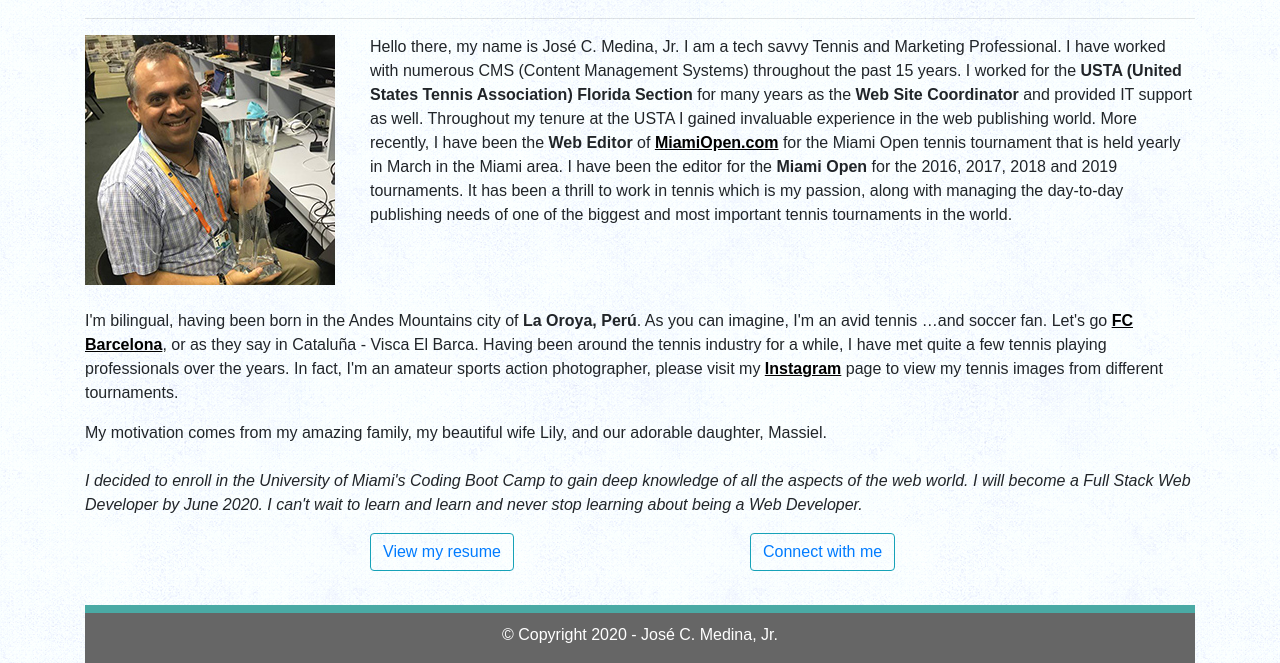
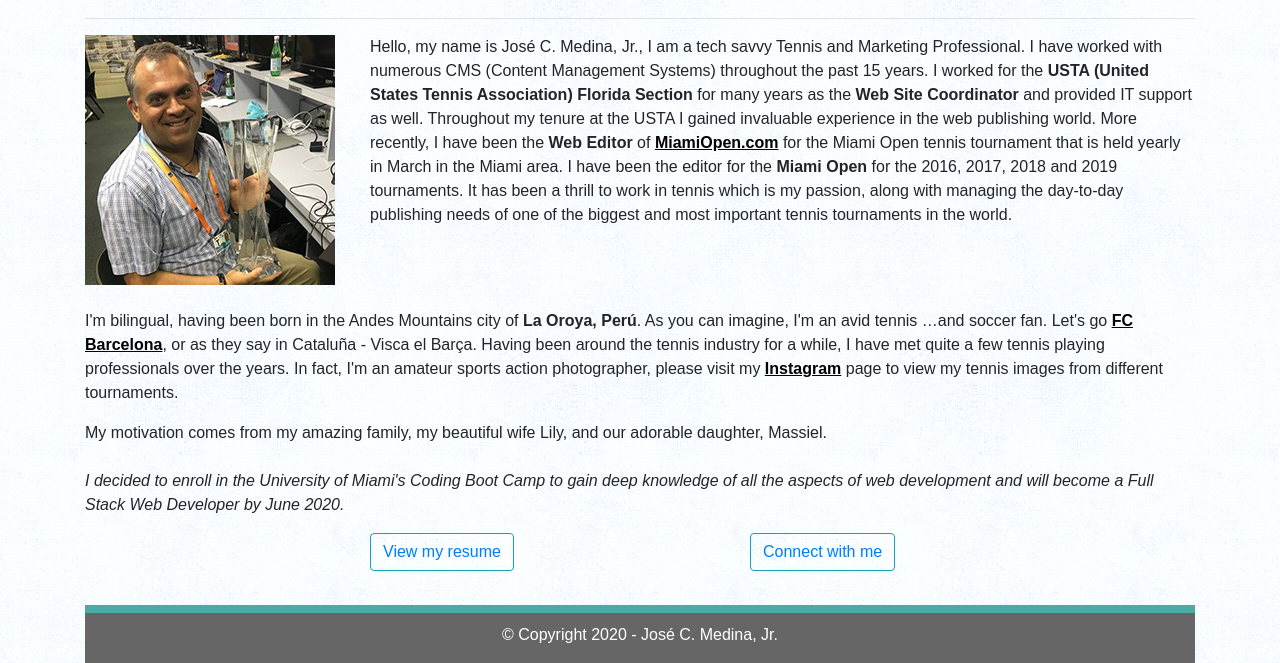
Before and after one commit to josecmedinajr/ResponsivePortfolio, a plain HTML site: page index.html in a window 1280 px wide. Shown: the part 137-800 px from the top of the page. Drawn offline with nearby package versions, Linux system fonts and the light colour scheme.

Commit message:
updated copy of About Me page

```diff
--- a/index.html
+++ b/index.html
@@ -51,7 +51,7 @@
 
       <div class="col-9">
         <p>
-          Hello there, my name is José C. Medina, Jr. I am a tech savvy Tennis and Marketing Professional.
+          Hello, my name is José C. Medina, Jr., I am a tech savvy Tennis and Marketing Professional.
           I have worked with numerous CMS (Content Management Systems) throughout the past 15 years.
           I worked for the <b>USTA (United States Tennis Association) Florida Section</b> for many years as the <b>Web Site Coordinator</b>
           and provided IT support as well. Throughout my tenure at the USTA I gained invaluable experience in the web publishing world.
@@ -69,7 +69,7 @@
         <br>
         <p>
            I'm bilingual, having been born in the Andes Mountains city of <b>La Oroya, Perú</b>.  As you can imagine, I'm an avid tennis …and soccer fan.
-           Let's go <b><a href="https://www.fcbarcelona.com/en/" target="_blank">FC Barcelona</a></b>, or as they say in Cataluña - Visca El Barca. Having been around the tennis industry for a while,
+           Let's go <b><a href="https://www.fcbarcelona.com/en/" target="_blank">FC Barcelona</a></b>, or as they say in Cataluña - Visca el Barça. Having been around the tennis industry for a while,
            I have met quite a few tennis playing professionals over the years. In fact, I'm an amateur sports action photographer, please visit my
            <b><a href="https://www.instagram.com/tennis_image/" target="_blank">Instagram</a></b> page to view my tennis images from different tournaments.
         </p>
@@ -77,8 +77,7 @@
           <p>
             My motivation comes from my amazing family, my beautiful wife Lily, and our adorable daughter, Massiel.<br><br>
 
-            <i>I decided to enroll in the University of Miami's Coding Boot Camp to gain deep knowledge of all the aspects of the web world.  I will become a Full Stack Web Developer by June 2020.
-              I can't wait to learn and learn and never stop learning about being a Web Developer.</i>
+            <i>I decided to enroll in the University of Miami's Coding Boot Camp to gain deep knowledge of all the aspects of web development and will become a Full Stack Web Developer by June 2020.</i>
           </p>
        </div>
      </div>
```
